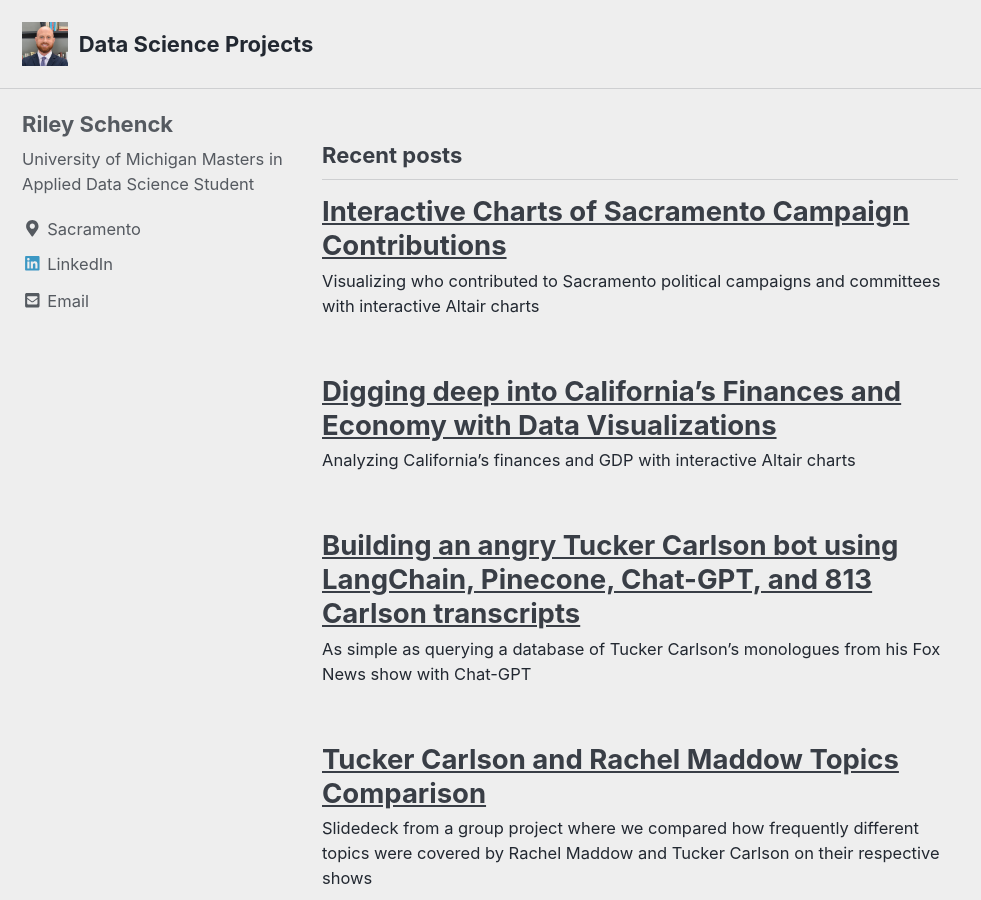
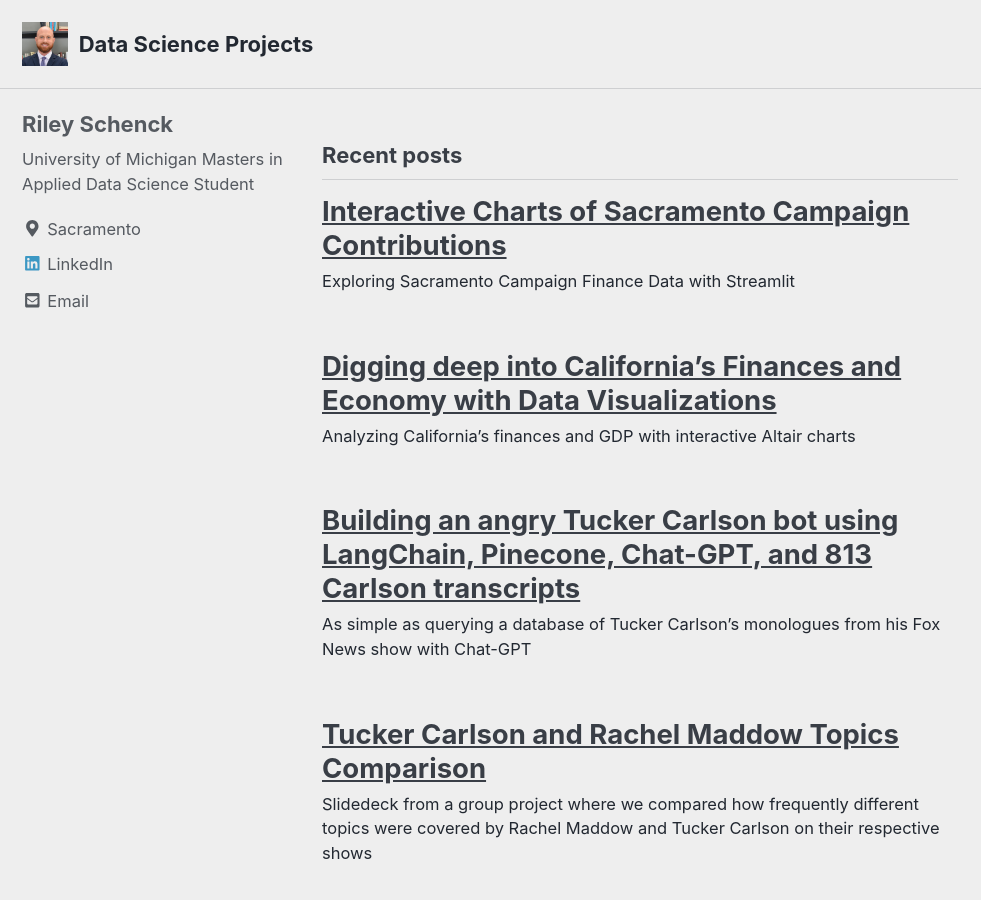
Before and after one commit to rileyschenck/website, a Jekyll site: the page built from index.html, in a window 1280 px wide and 900 px high. Shown: the whole window, without its empty margins (0-981 px from the left). Built offline with Jekyll 4.4.1, drawn with Linux system fonts in a browser that asks for light colours; cached includes are drawn as plain includes; nearby versions of some CDN libraries; a script that is not in the unit is left out; the list of posts is cut into pages by our own code.

Commit message:
Update 2023-08-03-Sac-Campaign.md

```diff
--- a/_posts/2023-08-03-Sac-Campaign.md
+++ b/_posts/2023-08-03-Sac-Campaign.md
@@ -3,23 +3,14 @@ title: "Interactive Charts of Sacramento Campaign Contributions"
 date: 2023-08-03
 published: true
 tags: [ Sacramento, campaign finance, contributions, altair, charts]
-excerpt: "Visualizing who contributed to Sacramento political campaigns and committees with interactive Altair charts"
-altair-loader:
-  altair-chart-1: "charts/totalcampaignexpenditures.json"
-  altair-chart-2: "charts/saccouncil.json"
-  altair-chart-3: "charts/darrell.json"
-  altair-chart-4: "charts/othermembers.json"
+excerpt: "Exploring Sacramento Campaign Finance Data with Streamlit"
 
 
 toc: true
 toc_sticky: true
 ---
-https://sac-campaign-finance-bnxtfmrjdaslx5nyst3fzn.streamlit.app/
+Check out my [Streamlit app](https://sac-campaign-finance-bnxtfmrjdaslx5nyst3fzn.streamlit.app/) for analyzing Sacramento's campaign finance data. The app aggregates public campaign finance disclosures and allows users to sift through and analyze the data with a high degree of granularity to gain insights into who is financing our local elected officials political campaigns.
 
-<div id="altair-chart-1"></div>
+ ![Plot1]({{ site.url }}{{ site.baseurl }}/assets/images/Top 10 most corrupt based on percentage that report paying bribe.png)
 
-<div id="altair-chart-2"></div>
-
-<div id="altair-chart-3"></div>
-
-<div id="altair-chart-4"></div>
+ You may find my public Github repository [here](https://github.com/rileyschenck/sac-campaign-finance)
```
